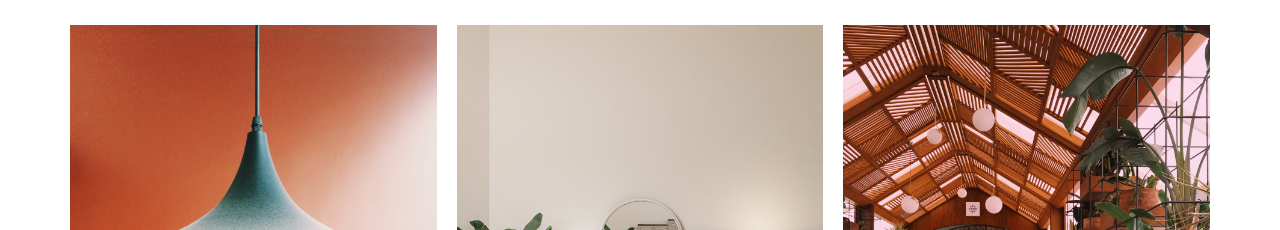
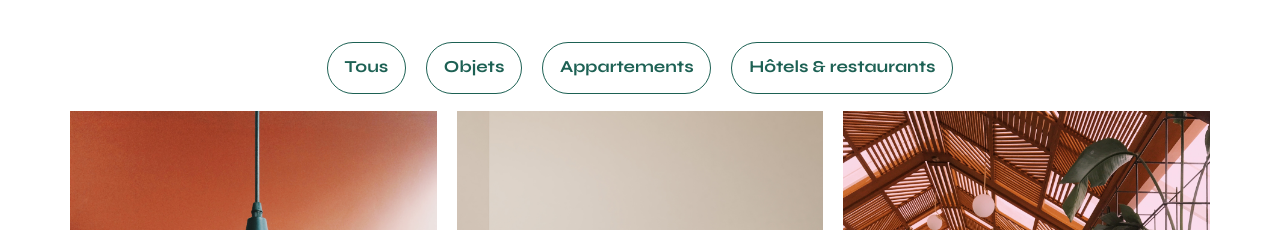
Before and after one commit to guylened/P6-Portfolio-architecte-sophie-bluel, a plain HTML site: page FrontEnd/index.html in a window 1280 px wide. Shown: the part 570-800 px from the top of the page. Drawn offline with nearby package versions, Linux system fonts and the light colour scheme.

Commit message:
js +css import works

```diff
--- a/FrontEnd/assets/style.css
+++ b/FrontEnd/assets/style.css
@@ -125,6 +125,40 @@ li:hover {
 	text-align: center;
 	margin-bottom: 1em;
 }
+
+#portfolio nav {
+display: flex;
+flex-direction: row;
+justify-content: center;
+align-items: center;
+}
+#portfolio ul {
+	gap: 20px;
+}
+#portfolio li {
+	font-family: 'Syne';
+	font-weight: 700;
+	color: #1D6154;
+	background-color: white;
+	margin : 1em auto ;
+	padding: 1em;
+	border: solid 1px #1D6154;
+	border-radius: 60px;
+	text-align: center;
+}
+
+#portfolio li:hover, li:active {
+	font-family: 'Syne';
+	font-weight: 700;
+	color: white;
+	background-color: #1D6154;
+	margin : 1em auto ;
+	border: solid 1px #1D6154;
+	border-radius: 60px;
+	text-align: center;
+
+}
+
 .gallery {
 	width: 100%;
 	display: grid;
@@ -137,6 +171,7 @@ li:hover {
 	width: 100%;
 
 }
+
 #contact {
 	width: 50%;
 margin: auto;
--- a/FrontEnd/index.html
+++ b/FrontEnd/index.html
@@ -36,6 +36,14 @@
 	</section>
 	<section id="portfolio">
 		<h2>Mes Projets</h2>
+		<nav>
+			<ul>
+				<li>Tous</li>
+				<li>Objets</li>
+				<li>Appartements</li>
+				<li>Hôtels & restaurants</li>
+			</ul>
+		</nav>
 		<div class="gallery">
 			<figure>
 				<img src="assets/images/abajour-tahina.png" alt="Abajour Tahina">
@@ -105,5 +113,6 @@
 		</ul>
 	</nav>
 </footer>
+<script src="./FrontEnd/assets/JS/import-works.js"></script>
 </body>
 </html>
```
Also changed, not shown: FrontEnd/assets/JS/import-works.js (added, +9 -0 lines).
